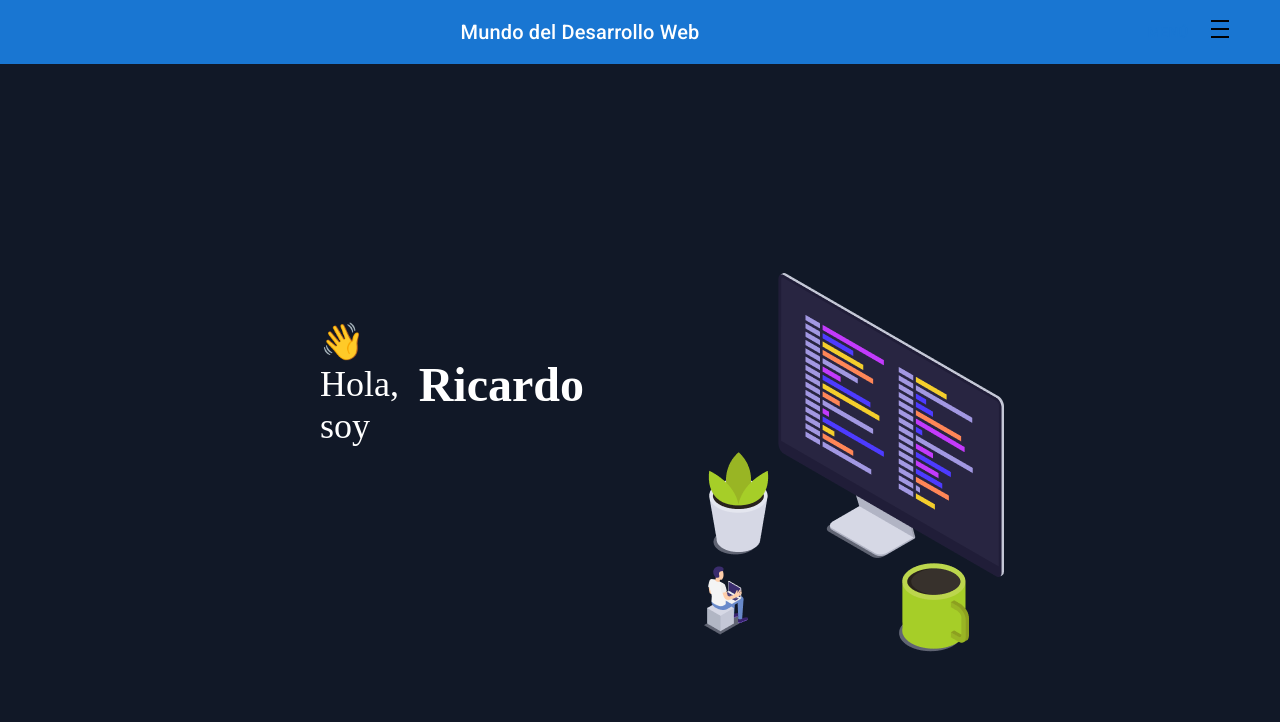
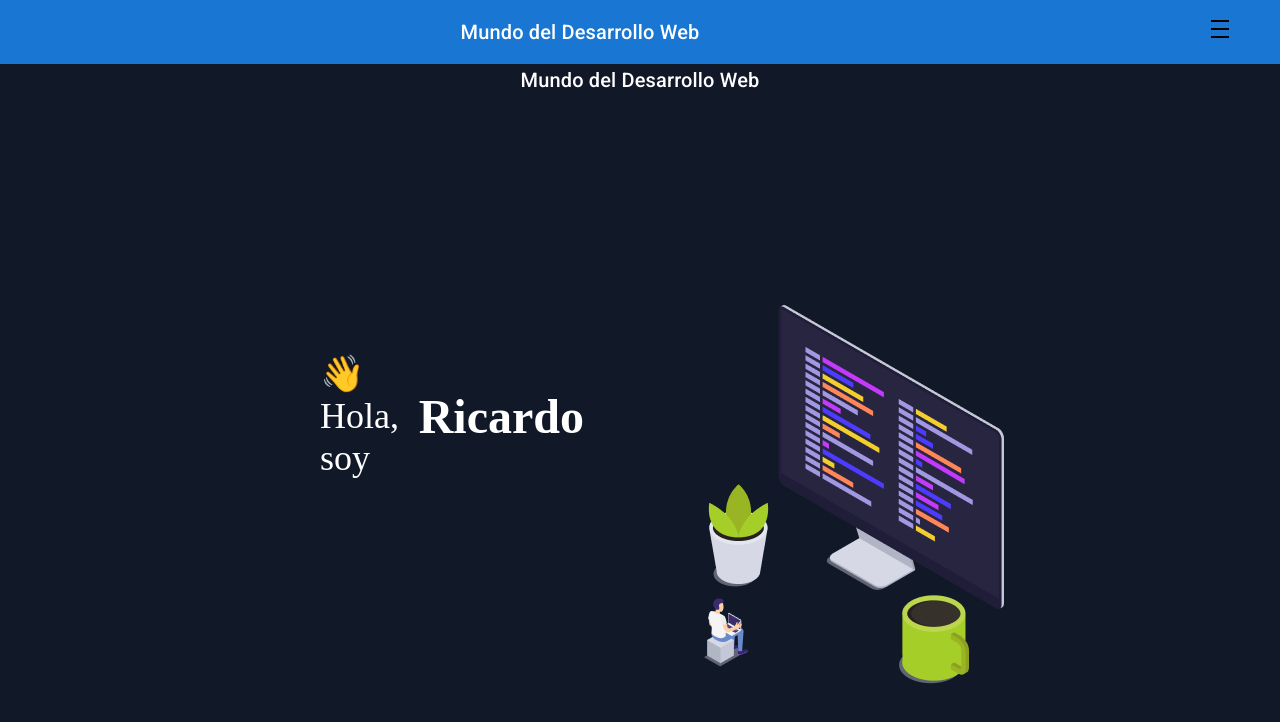
Before and after one commit to blackgoku-97/portafolio, a React (Vite) app: page / in a window 1280 px wide. Shown: the top 722 px of the page. Built offline with nearby package versions, Linux system fonts and the light colour scheme.

Commit message:
navbar estructurado

```diff
--- a/src/components/navbar/Navbar.jsx
+++ b/src/components/navbar/Navbar.jsx
@@ -1,5 +1,5 @@
 import { useState } from 'react';
-import { IconButton, AppBar, Toolbar, Typography, Button, Drawer, List, ListItemButton } from '@mui/material';
+import { IconButton, AppBar, Toolbar, Typography, Button, Drawer, List, ListItemButton, Box } from '@mui/material';
 import { Link as RouterLink } from 'react-router-dom';
 
 const enlaces = [
@@ -59,6 +59,18 @@ export const Navbar = () => {
           {renderMenuItems()}
         </List>
       </Drawer>
+      <Box
+        sx={{
+          flexGrow: 1,
+          display: { xs: 'none', md: 'flex' },
+          justifyContent: 'center',
+          alignItems: 'center',
+        }}
+      >
+        <Typography variant="h6" component="div" sx={{ flexGrow: 1, textAlign: 'center' }}>
+          Mundo del Desarrollo Web
+        </Typography>
+      </Box>
     </div>
   );
 };
```
